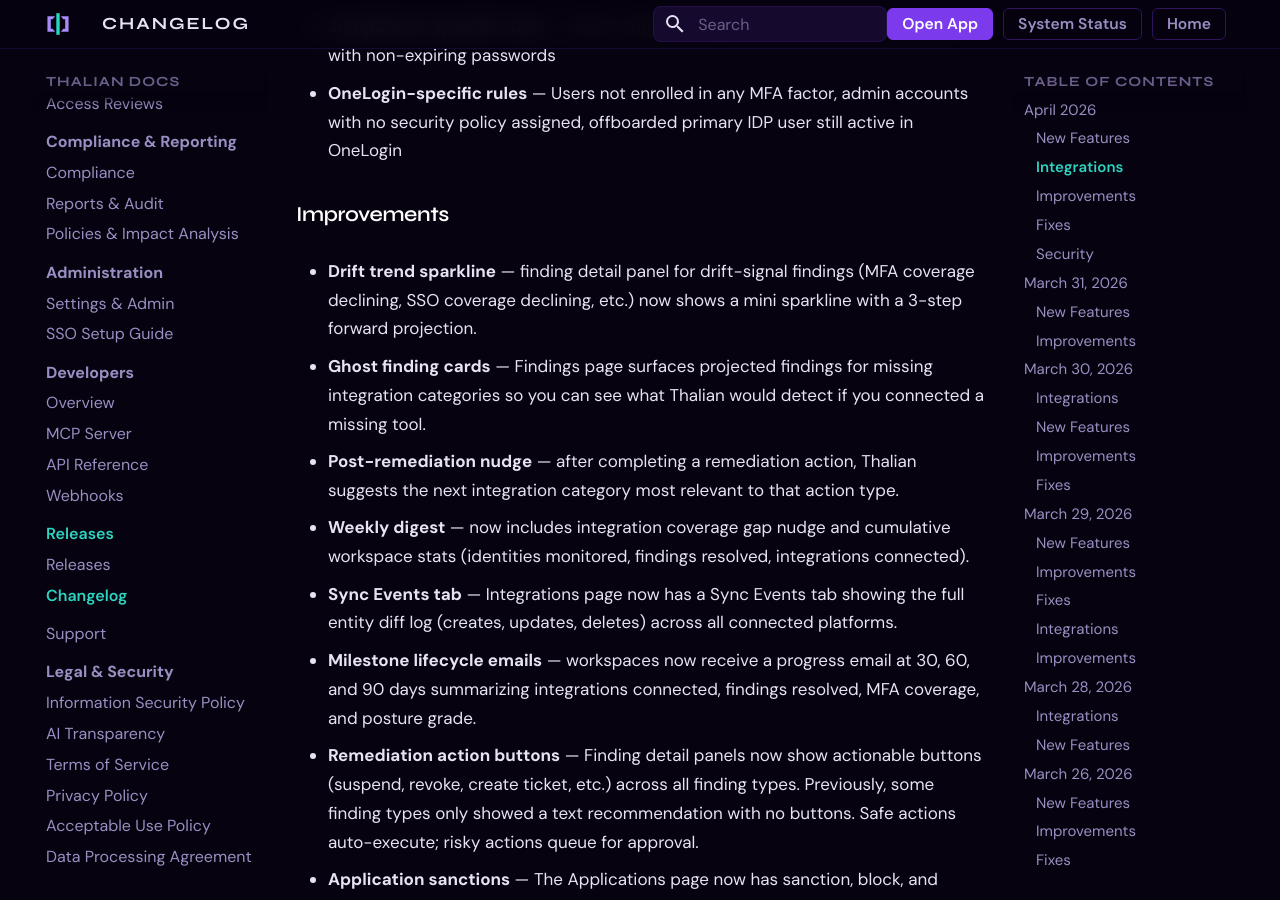
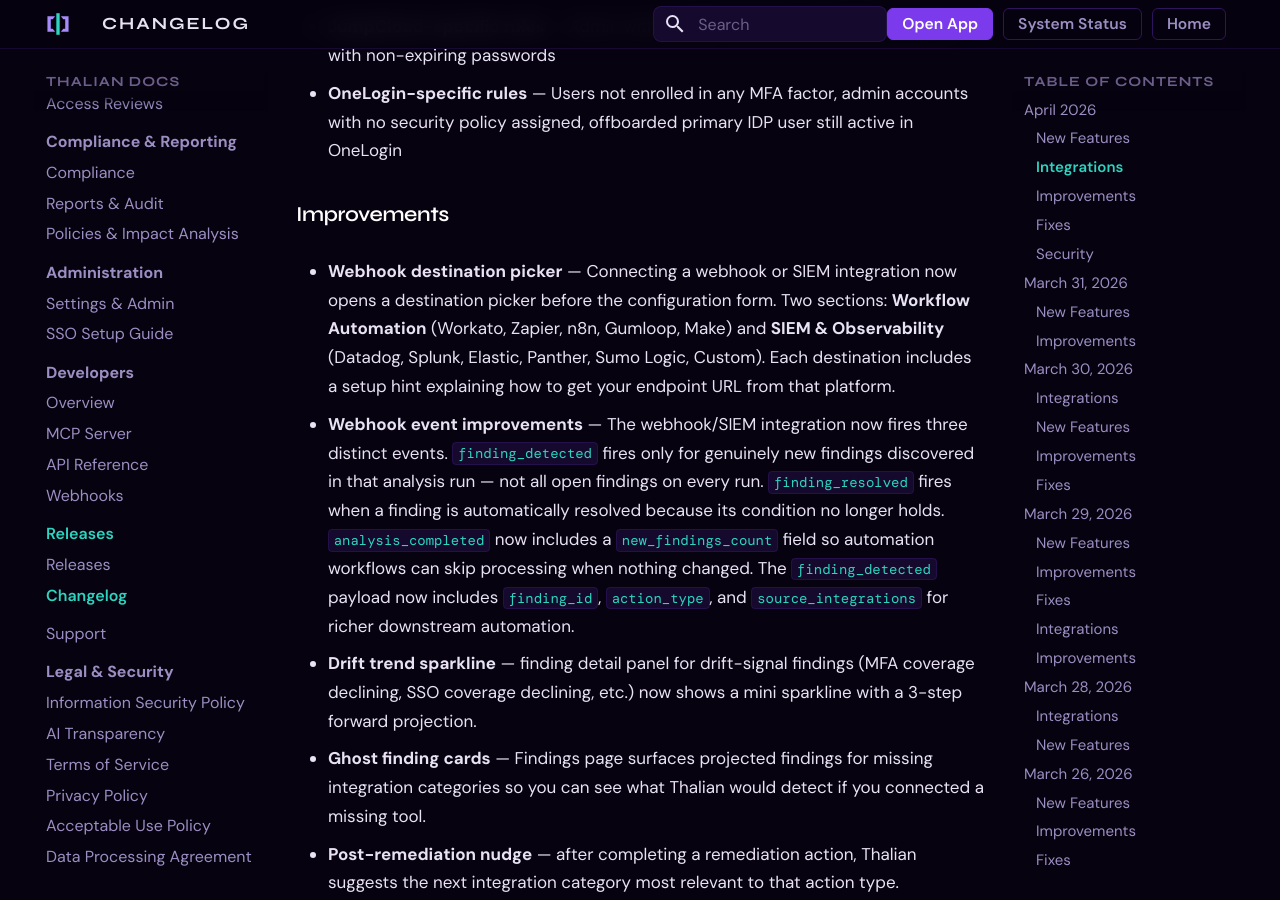
Before and after one commit to tori-mf13/thalian-docs, an MkDocs documentation site: the page built from docs/changelog.md, in a window 1280 px wide and 900 px high, scrolled down 5779 px. Built offline with MkDocs 1.6.1 and Material for MkDocs 9.7.7, drawn with Linux system fonts in a browser that asks for light colours.

Commit message:
changelog: webhook destination picker + event improvements
Co-Authored-By: Claude Sonnet 4.6 <noreply@anthropic.com>

```diff
--- a/docs/changelog.md
+++ b/docs/changelog.md
@@ -85,6 +85,10 @@ Notable changes, new features, and fixes for the Thalian platform.
   - **OneLogin-specific rules** — Users not enrolled in any MFA factor, admin accounts with no security policy assigned, offboarded primary IDP user still active in OneLogin
 
 ### Improvements
+
+- **Webhook destination picker** — Connecting a webhook or SIEM integration now opens a destination picker before the configuration form. Two sections: **Workflow Automation** (Workato, Zapier, n8n, Gumloop, Make) and **SIEM & Observability** (Datadog, Splunk, Elastic, Panther, Sumo Logic, Custom). Each destination includes a setup hint explaining how to get your endpoint URL from that platform.
+
+- **Webhook event improvements** — The webhook/SIEM integration now fires three distinct events. `finding_detected` fires only for genuinely new findings discovered in that analysis run — not all open findings on every run. `finding_resolved` fires when a finding is automatically resolved because its condition no longer holds. `analysis_completed` now includes a `new_findings_count` field so automation workflows can skip processing when nothing changed. The `finding_detected` payload now includes `finding_id`, `action_type`, and `source_integrations` for richer downstream automation.
 
 - **Drift trend sparkline** — finding detail panel for drift-signal findings (MFA coverage declining, SSO coverage declining, etc.) now shows a mini sparkline with a 3-step forward projection.
 
```
